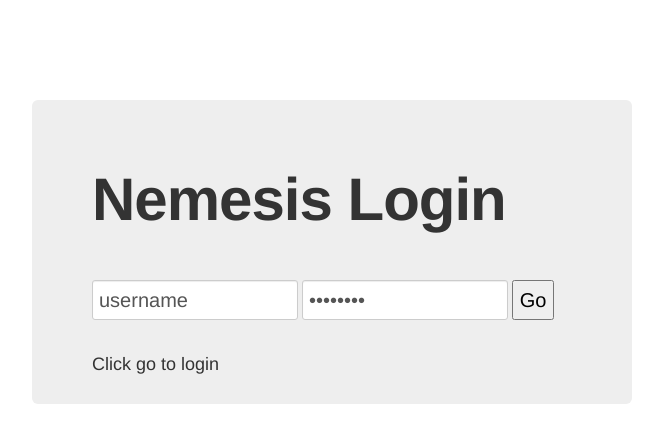
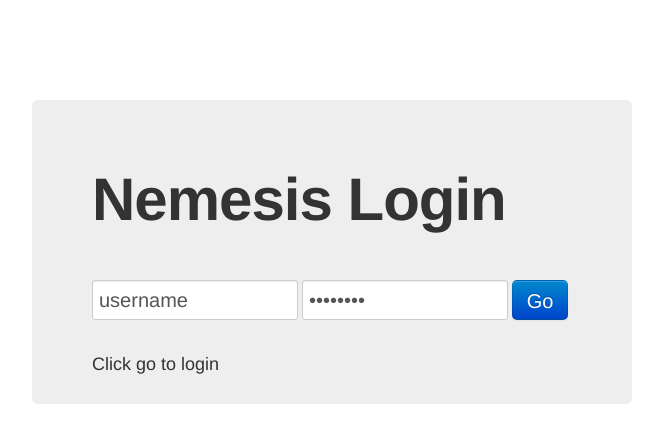
Before and after one commit to fables-tales/nemesis, a Flask app: page / in a window 1280 px wide. Shown: the top 443 px of the page, without its empty margins (308-971 px from the left). Run offline with Flask 2, Linux system fonts and the light colour scheme; some libraries are stand-ins or nearby versions.

Commit message:
Make buttons use bootstrap's style
Signed-off-by: Sam Phippen <samphippen@googlemail.com>

```diff
--- a/nemesis/templates/index.html
+++ b/nemesis/templates/index.html
@@ -15,6 +15,9 @@
             .hero-unit {
                 margin-top: 100px;
                 padding-bottom:15px;
+            }
+            .btn {
+                margin-bottom:9px;
             }
 
             .notop {
@@ -54,7 +57,7 @@
                 <div>
                     <input type="text" id="username" value="username"></input>
                     <input type="password" id="password" value="password"></input>
-                    <button value="Go!" id="go">Go</button>
+                    <button value="Go!" id="go" class="btn btn-large btn-primary">Go</button>
                 </div>
                 <p id="error">
                 Click go to login
@@ -80,7 +83,7 @@
                     <input id="user-password" type="password" value="" class="edit-input"></input>
                 </div>
                 <div>
-                    <button id="set" class="edit-input">Set Details</button>
+                    <button id="set" class="edit-input btn btn-large btn-primary">Set Details</button>
                 </div>
 
             </div>
```
